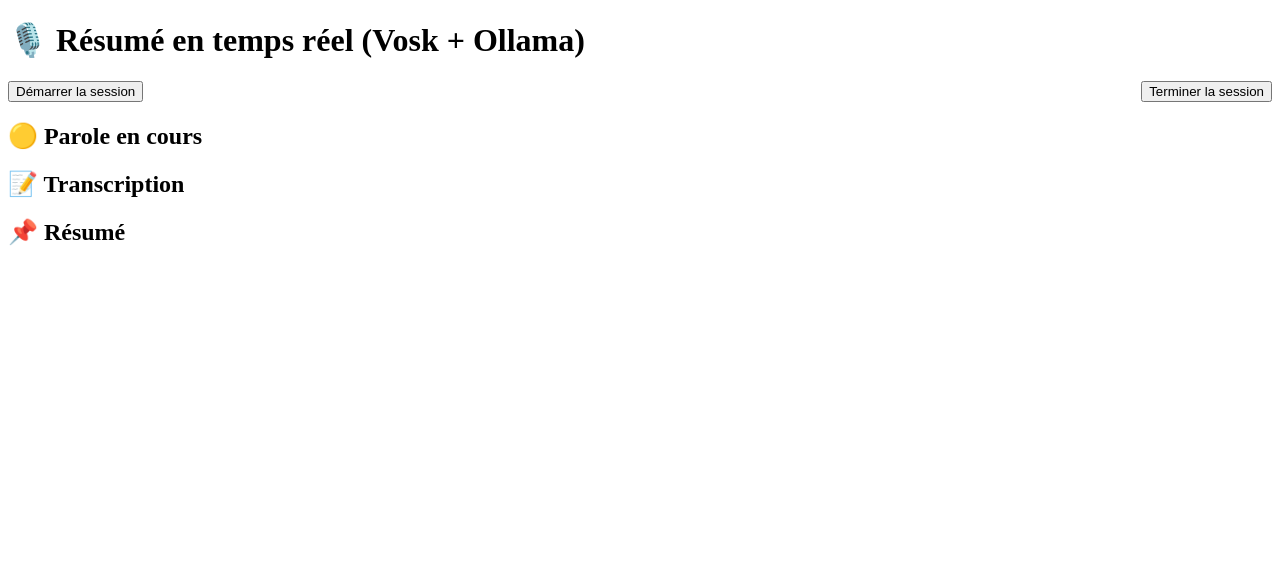
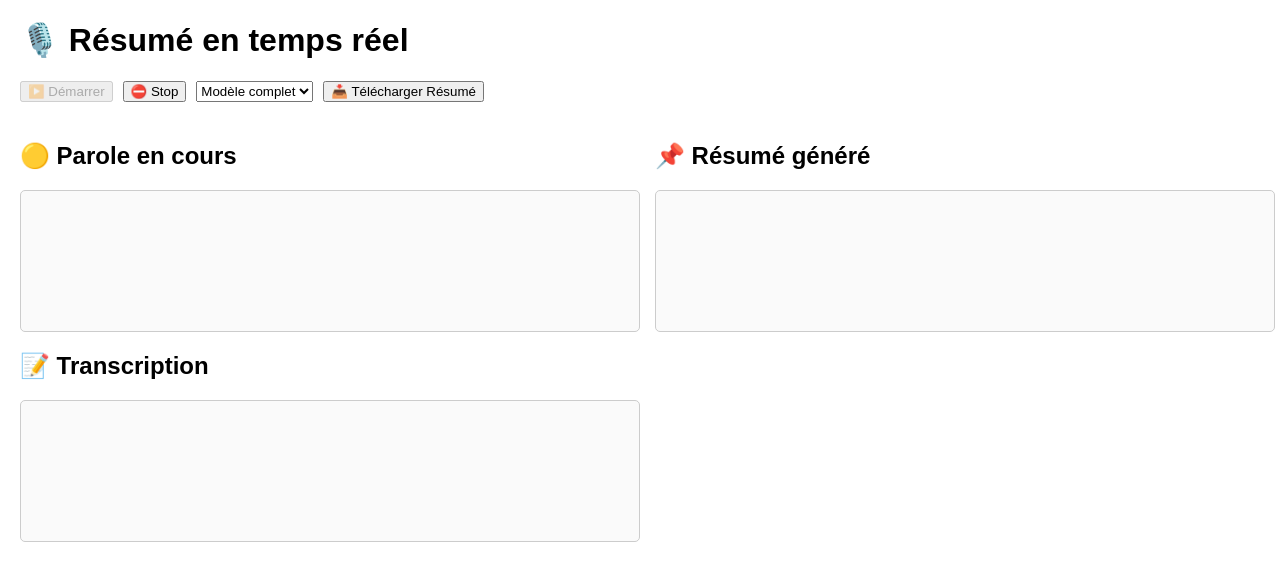
Before and after one commit to johnwaia/LocalResumeTranscriptionLive, a Flask app: page / in a window 1280 px wide. Shown: the top 581 px of the page. Run offline with Flask 3, Linux system fonts and the light colour scheme; data that the repository does not hold is empty.

Commit message:
feat: ajout du support sélection dynamique du modèle Vosk et contrôle explicite des sessions
- Ajout du sélecteur de modèle Vosk (modèle léger / modèle complet)
- Le modèle n'est désormais chargé qu'après sélection utilisateur (plus de modèle par défaut)
- Ajout du fichier `shared_state.py` pour gérer les états globaux (session_active, model_ready, model path)
- Implémentation du démarrage réel de la transcription uniquement après clic sur "Démarrer"
- Implémentation de l'arrêt complet de la transcription uniquement après clic sur "Stop"
- Correction de la logique entre le frontend et backend pour refléter correctement l'état de la session
- Mise à jour de `app.js` avec gestion complète du cycle (sélection modèle → enable start → start → stop)
- Ajout des boutons manquants dans `index.html` pour contrôle utilisateur de l'écoute
- Modification du streaming SSE pour mise à jour live de la transcription et du résumé
- Ajout de l'installation de `numpy` dans l'environnement Python (dépendance manquante pour `sounddevice` et `vosk`)
- Refactor de `stt_vosk.py` pour utiliser `sd.InputStream` à la place de `RawInputStream` afin d'éviter les buffers vides
- Fixe les imports circulaires en supprimant l'accès direct à `main.session_active` et en utilisant `shared_state`

BREAKING CHANGE:
La transcription ne démarre plus automatiquement au lancement.
L'utilisateur doit impérativement sélectionner un modèle puis cliquer sur "Démarrer".

```diff
--- a/main.py
+++ b/main.py
@@ -1,4 +1,3 @@
-# main.py
 from flask import Flask, render_template, Response, request, jsonify
 from flask_cors import CORS
 import threading
@@ -7,86 +6,20 @@ import json
 import time
 import re
 
-
-from stt_vosk import stt_loop, get_current_text, reset_transcript
+from stt_vosk import stt_loop, get_current_text, reset_transcript, set_model_path
 from ollama_client import update_structured_summary
+import shared_state
 
 app = Flask(__name__)
 CORS(app)
 
-# Queue pour envoyer des événements SSE au front
 events_queue: "queue.Queue" = queue.Queue()
 
-# Résumé courant (structuré)
-# {
-#   "title": "Titre",
-#   "subtitle": "Sous-titre",
-#   "bullets": ["pt1", "pt2", ...]
-# }
-current_summary = {
-    "title": "",
-    "subtitle": "",
-    "bullets": [],
-}
+current_summary = {"title": "", "subtitle": "", "bullets": []}
 
-# Pour éviter plusieurs résumés simultanés
 summarizer_busy = False
-
-# Gestion des sessions
-session_active = False
 session_reset_requested = False
 
-# --- Détection simple de mots-clés --- #
-
-FRENCH_STOPWORDS = {
-    "les", "des", "une", "un", "le", "la", "de", "du", "et",
-    "pour", "avec", "sur", "dans", "que", "qui", "en", "au",
-    "aux", "par", "à", "ce", "ces", "ses", "son", "sa", "vos",
-    "nos", "notre", "votre", "leurs", "leur", "mais",
-    "ou", "où", "donc", "or", "ni", "car", "ne", "pas", "plus",
-    "moins", "très", "tout", "tous", "toute", "toutes"
-}
-
-def extract_tags_from_text(text: str, max_tags: int = 10):
-    """
-    Heuristique simple :
-    - mots de 4+ lettres
-    - on vire les mots vides
-    - on favorise majuscules / chiffres
-    """
-    words = re.findall(r"\b[\wÀ-ÖØ-öø-ÿ\-]{4,}\b", text)
-    scores = {}
-
-    for w in words:
-        lw = w.lower()
-        if lw in FRENCH_STOPWORDS:
-            continue
-
-        score = 1
-        if any(c.isupper() for c in w):
-            score += 1
-        if any(c.isdigit() for c in w):
-            score += 1
-
-        scores[lw] = scores.get(lw, 0) + score
-
-    sorted_words = sorted(scores.items(), key=lambda x: x[1], reverse=True)
-    tags = []
-    for lw, _sc in sorted_words[:max_tags]:
-        label = None
-        for w in words:
-            if w.lower() == lw:
-                label = w
-                break
-        if not label:
-            label = lw
-        tags.append({"label": label, "type": "autre"})
-
-    return tags
-
-
-
-# ------------ Routes Flask ------------
 
 @app.route("/")
 def index():
@@ -94,10 +27,8 @@ def index():
 
 
 def event_stream():
-    """Générateur SSE -> envoie des événements JSON au front."""
     while True:
-        data = events_queue.get()
-        yield f"data: {json.dumps(data, ensure_ascii=False)}\n\n"
+        yield f"data: {json.dumps(events_queue.get(), ensure_ascii=False)}\n\n"
 
 
 @app.route("/stream")
@@ -107,151 +38,62 @@ def stream():
 
 @app.route("/session/start", methods=["POST"])
 def start_session():
-    """Démarre une nouvelle session (reset transcript + résumé)."""
-    global current_summary, session_active, session_reset_requested
+    global current_summary, session_reset_requested
 
-    print("[SESSION] Démarrage nouvelle session.")
+    reset_transcript()
+    current_summary = {"title": "", "subtitle": "", "bullets": []}
 
-    # reset STT
-    reset_transcript()
-
-    # reset résumé structuré
-    current_summary = {
-        "title": "",
-        "subtitle": "",
-        "bullets": [],
-    }
-
-    session_active = True
+    shared_state.session_active = True
     session_reset_requested = True
 
-    # informer le front
-    events_queue.put({
-        "type": "session",
-        "status": "started",
-    })
-
+    events_queue.put({"type": "session", "status": "started"})
     return jsonify({"status": "ok"})
 
 
 @app.route("/session/stop", methods=["POST"])
 def stop_session():
-    """Termine la session (on garde le dernier résumé affiché)."""
-    global session_active
-    print("[SESSION] Fin de session.")
-    session_active = False
 
-    events_queue.put({
-        "type": "session",
-        "status": "stopped",
-    })
-
+    shared_state.session_active = False
+    events_queue.put({"type": "session", "status": "stopped"})
     return jsonify({"status": "ok"})
 
 
-# ------------ Thread de résumé structuré ------------
+
+@app.route("/model/set", methods=["POST"])
+def change_model():
+
+    new_model = request.json["model"]
+    shared_state.current_model_path = new_model
+    shared_state.model_ready = True
+
+    print(f"🆕 Modèle sélectionné → {new_model}")
+    return jsonify({"status": "ok"})
 
 def summarizer_loop():
-    """
-    Met à jour le résumé structuré (titre + sous-titre + bullets)
-    sans jamais effacer le résumé affiché :
-      - tant que Ollama n'a pas répondu, l'ancien résumé reste à l'écran
-      - quand une nouvelle version arrive, on remplace proprement.
-    """
-    global current_summary, summarizer_busy
-    global session_active, session_reset_requested
+    global current_summary, summarizer_busy, session_reset_requested
 
     last_text = ""
+    while True:
+        if not shared_state.session_active:
+            time.sleep(0.2)
+            continue
 
-    print("[SUMMARY] Thread résumé démarré (structuré).")
+        live = get_current_text()
 
-    while True:
-        try:
-            # si aucune session -> on ne résume pas
-            if not session_active:
-                time.sleep(0.2)
-                continue
+        if live and live.strip() != last_text.strip() and not summarizer_busy:
+            last_text = live
+            summarizer_busy = True
 
-            # reset demandé (nouvelle session)
-            if session_reset_requested:
-                print("[SUMMARY] Reset pour nouvelle session.")
-                last_text = ""
-                current_summary = {
-                    "title": "",
-                    "subtitle": "",
-                    "bullets": [],
-                }
-                session_reset_requested = False
+            current_summary = update_structured_summary(current_summary, live)
 
-            live_text = get_current_text()
+            events_queue.put({"type": "summary_structured", "summary": current_summary})
+            summarizer_busy = False
 
-            if live_text and not summarizer_busy:
-                # tu peux soit résumer TOUT le texte,
-                # soit seulement le delta. Ici on prend tout le texte
-                # pour garder un résumé cohérent.
-                if len(live_text) > len(last_text):
-                    new_segment = live_text[len(last_text):]
-                else:
-                    new_segment = live_text
-
-                # on évite les updates pour 3 mots
-                if len(new_segment.strip()) > 20:
-                    last_text = live_text
-                    summarizer_busy = True
-
-                    print("\n[SUMMARY] Mise à jour du résumé structuré...")
-                    print("Texte utilisé (live_text) :")
-                    print(live_text)
-                    print("---------------------------------")
-
-                    # appel Ollama (synchrone)
-                    updated = update_structured_summary(
-                        previous_summary=current_summary,
-                        transcript=live_text,  # ou new_segment si tu veux contexte + léger
-                    )
-                    current_summary = updated
-
-                    print("[SUMMARY] Nouveau résumé structuré :")
-                    print(current_summary)
-                    print("====================================\n")
-
-                    # envoi au front : on remplace tout le bloc résumé
-                    events_queue.put({
-                        "type": "summary_structured",
-                        "summary": current_summary,
-                    })
-
-                    tags = extract_tags_from_text(live_text)
-                    events_queue.put({
-                        "type": "tags",
-                        "tags": tags,
-                    })
-
-                    summarizer_busy = False
-
-            time.sleep(1.0)  # fréquence d'update du résumé
-
-        except Exception as e:
-            print("Erreur dans summarizer_loop:", e)
-            summarizer_busy = False
-            time.sleep(1.0)
+        time.sleep(1)
 
 
-# ------------ Lancement des threads + serveur ------------
+if __name__ == "__main__":
+    threading.Thread(target=stt_loop, args=(events_queue,), daemon=True).start()
+    threading.Thread(target=summarizer_loop, daemon=True).start()
 
-if __name__ == "__main__":
-    # Thread STT (Vosk)
-    t_stt = threading.Thread(target=stt_loop, args=(events_queue,), daemon=True)
-    t_stt.start()
-
-    # Thread Résumé structuré
-    t_sum = threading.Thread(target=summarizer_loop, daemon=True)
-    t_sum.start()
-
-    app.run(
-        host="0.0.0.0",
-        port=5000,
-        debug=True,
-        threaded=True,
-        use_reloader=False,
-    )
+    app.run(host="0.0.0.0", port=5000, debug=True, threaded=True, use_reloader=False)
--- /dev/null
+++ b/shared_state.py
@@ -0,0 +1,3 @@
+session_active = False
+model_ready = False
+current_model_path = None
--- a/static/app.js
+++ b/static/app.js
@@ -1,138 +1,69 @@
-// static/app.js
-document.addEventListener("DOMContentLoaded", () => {
-  // --- Références DOM --- //
-  const partialEl = document.getElementById("partial");
-  const transcriptEl = document.getElementById("transcript");
-  const summaryTitleEl = document.getElementById("summary-title");
-  const summarySubtitleEl = document.getElementById("summary-subtitle");
-  const summaryListEl = document.getElementById("summary-list");
-  const startBtn = document.getElementById("start-session");
-  const stopBtn = document.getElementById("stop-session");
+const source = new EventSource("/stream");
 
-  // --- État côté front --- //
-  let currentTranscript = "";
-  let structuredSummary = {
-    title: "",
-    subtitle: "",
-    bullets: [],
-  };
-  let currentTags = []; // [{label, type}, ...]
+const partialBox = document.getElementById("partial");
+const transcriptBox = document.getElementById("transcript");
+const titleBox = document.getElementById("summary-title");
+const subtitleBox = document.getElementById("summary-subtitle");
+const listBox = document.getElementById("summary-list");
 
-  // --- Helpers pour surligner les mots-clés --- //
-  function escapeHtml(str) {
-    return str
-      .replace(/&/g, "&amp;")
-      .replace(/</g, "&lt;")
-      .replace(/>/g, "&gt;");
-  }
+source.onmessage = (event) => {
+  const data = JSON.parse(event.data);
 
-  function escapeRegExp(str) {
-    return str.replace(/[.*+?^${}()|[\]\\]/g, "\\$&");
-  }
+  if (data.type === "partial") partialBox.innerText = data.text;
+  if (data.type === "transcript") transcriptBox.innerText = data.text;
 
-  function highlightWithTags(text) {
-    if (!text) return "";
-    let html = escapeHtml(text);
-
-    currentTags.forEach((tag) => {
-      const label = tag.label || "";
-      if (!label) return;
-
-      const pattern = new RegExp("\\b(" + escapeRegExp(label) + ")\\b", "gi");
-      html = html.replace(
-        pattern,
-        '<span class="keyword-span">$1</span>'
-      );
-    });
-
-    return html;
-  }
-
-  // --- Fonctions de rendu --- //
-  function renderTranscript() {
-    if (!transcriptEl) return;
-    transcriptEl.innerHTML = highlightWithTags(currentTranscript);
-  }
-
-  function renderStructuredSummary() {
-    if (!summaryTitleEl || !summarySubtitleEl || !summaryListEl) return;
-
-    const title = structuredSummary.title || "Résumé de la conversation";
-    const subtitle = structuredSummary.subtitle || "";
-    const bullets = structuredSummary.bullets || [];
-
-    summaryTitleEl.innerHTML = highlightWithTags(title);
-    summarySubtitleEl.innerHTML = highlightWithTags(subtitle);
-
-    summaryListEl.innerHTML = "";
-    bullets.forEach((b) => {
+  if (data.type === "summary_structured") {
+    const s = data.summary;
+    titleBox.innerText = s.title;
+    subtitleBox.innerText = s.subtitle;
+    listBox.innerHTML = "";
+    s.bullets.forEach(b => {
       const li = document.createElement("li");
-      li.innerHTML = highlightWithTags(b);
-      summaryListEl.appendChild(li);
+      li.innerText = b;
+      listBox.appendChild(li);
     });
   }
+};
 
-  // --- SSE : événements backend --- //
-  const source = new EventSource("/stream");
 
-  source.onmessage = (event) => {
-    try {
-      const data = JSON.parse(event.data);
+// ---- Boutons ----
 
-      if (data.type === "partial") {
-        if (partialEl) partialEl.textContent = data.text || "";
+document.getElementById("start-session").disabled = true;
 
-      } else if (data.type === "transcript_live" || data.type === "transcript") {
-        currentTranscript = data.text || "";
-        renderTranscript();
+// Choix du modèle => active le bouton démarrer
+document.getElementById("model-select").onchange = async (e) => {
+  await fetch("/model/set", {
+    method: "POST",
+    headers: { "Content-Type": "application/json" },
+    body: JSON.stringify({ model: e.target.value }),
+  });
 
-      } else if (data.type === "summary_structured") {
-        structuredSummary = data.summary || structuredSummary;
-        renderStructuredSummary();
+  console.log("🟢 Modèle prêt → vous pouvez démarrer");
+  document.getElementById("start-session").disabled = false;
+};
 
-      } else if (data.type === "tags") {
-        currentTags = data.tags || [];
-        // re-render transcript + summary avec les nouveaux mots-clés
-        renderTranscript();
-        renderStructuredSummary();
+// 🚀 Bouton Démarrer Session (MANQUANT AVANT)
+document.getElementById("start-session").onclick = async () => {
+  await fetch("/session/start", { method: "POST" });
+  console.log("🎤 Session démarrée !");
+};
 
-      } else if (data.type === "session") {
-        if (data.status === "started") {
-          if (partialEl) partialEl.textContent = "";
-          currentTranscript = "";
-          structuredSummary = { title: "", subtitle: "", bullets: [] };
-          currentTags = [];
-          renderTranscript();
-          renderStructuredSummary();
-        }
-      }
-    } catch (e) {
-      console.error("Erreur parsing event:", e);
-    }
-  };
+// Bouton Stop Session
+document.getElementById("stop-session").onclick = async () => {
+  await fetch("/session/stop", { method: "POST" });
+  console.log("🛑 Session stoppée !");
+};
 
-  source.onerror = (err) => {
-    console.error("Erreur EventSource:", err);
-  };
 
-  // --- Boutons start / stop --- //
-  if (startBtn) {
-    startBtn.addEventListener("click", async () => {
-      try {
-        await fetch("/session/start", { method: "POST" });
-      } catch (e) {
-        console.error("Erreur start session:", e);
-      }
-    });
-  }
+// ---- Download résumé ----
+document.getElementById("download-summary").onclick = () => {
+  const text =
+    `${titleBox.innerText}\n${subtitleBox.innerText}\n\n` +
+    [...listBox.querySelectorAll("li")].map(li => "- " + li.innerText).join("\n");
 
-  if (stopBtn) {
-    stopBtn.addEventListener("click", async () => {
-      try {
-        await fetch("/session/stop", { method: "POST" });
-      } catch (e) {
-        console.error("Erreur stop session:", e);
-      }
-    });
-  }
-});
+  const blob = new Blob([text], { type: "text/plain" });
+  const link = document.createElement("a");
+  link.href = URL.createObjectURL(blob);
+  link.download = "resume.txt";
+  link.click();
+};
--- a/static/style.css
+++ b/static/style.css
@@ -1,108 +1,25 @@
+body {
+  font-family: Arial, sans-serif;
+  margin: 20px;
+}
+
 .toolbar {
   display: flex;
-  justify-content: space-between;
-  align-items: flex-start;
-  gap: 16px;
-  margin-bottom: 16px;
-  flex-wrap: wrap;
+  gap: 10px;
+  margin-bottom: 20px;
 }
 
-.tags-block h2 {
-  font-size: 1rem;
-  margin: 0 0 6px 0;
+.layout {
+  display: grid;
+  grid-template-columns: 50% 50%;
+  gap: 15px;
 }
 
-.tags-container {
-  display: flex;
-  flex-wrap: wrap;
-  gap: 8px;
-  max-width: 800px;
+.box, .summary-box {
+  border: 1px solid #ccc;
+  border-radius: 5px;
+  padding: 10px;
+  min-height: 120px;
+  background: #fafafa;
+  overflow-y: auto;
 }
-
-.tags-empty {
-  font-size: 0.85rem;
-  color: #9ca3af;
-}
-
-.tag-pill {
-  border: none;
-  border-radius: 999px;
-  padding: 4px 10px;
-  font-size: 0.8rem;
-  background: #111827;
-  color: #e5e7eb;
-  cursor: pointer;
-  opacity: 0.8;
-  transition: transform 0.1s ease, opacity 0.1s ease, box-shadow 0.1s ease,
-    background 0.1s ease;
-}
-
-.tag-pill:hover {
-  opacity: 1;
-  transform: translateY(-1px);
-  box-shadow: 0 4px 12px rgba(0, 0, 0, 0.4);
-}
-
-.tag-pill.active {
-  background: #2563eb;
-  color: #f9fafb;
-  opacity: 1;
-}
-
-.tag-highlight {
-  background: rgba(37, 99, 235, 0.25);
-  padding: 0 2px;
-  border-radius: 4px;
-}
-
-.save-button {
-  border-radius: 999px;
-  border: none;
-  padding: 8px 16px;
-  font-size: 0.9rem;
-  cursor: pointer;
-  background: linear-gradient(135deg, #10b981, #22c55e);
-  color: #022c22;
-  font-weight: 600;
-  box-shadow: 0 8px 20px rgba(16, 185, 129, 0.5);
-  transition: transform 0.1s ease, box-shadow 0.1s ease, filter 0.1s ease;
-}
-
-.save-button:hover {
-  transform: translateY(-1px);
-  box-shadow: 0 10px 24px rgba(16, 185, 129, 0.6);
-  filter: brightness(1.05);
-}
-
-
-
-
-.summary-title {
-  font-size: 1.1rem;
-  font-weight: 600;
-  margin: 0 0 4px 0;
-}
-
-.summary-subtitle {
-  font-size: 0.9rem;
-  color: #9ca3af;
-  margin: 0 0 8px 0;
-}
-
-.summary-list {
-  padding-left: 1.2rem;
-  margin: 0;
-}
-
-.summary-list li {
-  margin-bottom: 4px;
-  font-size: 0.95rem;
-}
-
-
-.keyword-span {
-  background: rgba(251, 191, 36, 0.3);
-  padding: 0 2px;
-  border-radius: 4px;
-  font-weight: 500;
-}
--- a/templates/index.html
+++ b/templates/index.html
@@ -2,39 +2,53 @@
 <html lang="fr">
 <head>
   <meta charset="UTF-8" />
-  <title>Résumé en temps réel (Vosk + Ollama)</title>
+  <title>Résumé en temps réel</title>
   <link rel="stylesheet" href="{{ url_for('static', filename='style.css') }}" />
 </head>
+
 <body>
-  <div class="app-container">
-    <h1>🎙️ Résumé en temps réel (Vosk + Ollama)</h1>
 
-    <div class="toolbar">
-      <button id="start-session">Démarrer la session</button>
-      <button id="stop-session">Terminer la session</button>
-    </div>
+<h1>🎙️ Résumé en temps réel</h1>
 
-    <section class="panel">
+<div class="toolbar">
+  <button id="start-session">▶️ Démarrer</button>
+  <button id="stop-session">⛔ Stop</button>
+
+  <select id="model-select">
+    <option value="vosk-model-small-fr">Modèle léger</option>
+    <option value="vosk-model-large-fr" selected>Modèle complet</option>
+  </select>
+
+  <button id="download-summary">📥 Télécharger Résumé</button>
+</div>
+
+<div class="layout">
+
+  <div class="left">
+    <section>
       <h2>🟡 Parole en cours</h2>
       <div id="partial" class="box"></div>
     </section>
 
-    <section class="panel">
+    <section>
       <h2>📝 Transcription</h2>
       <div id="transcript" class="box"></div>
     </section>
+  </div>
 
-    <section class="panel">
-      <h2>📌 Résumé</h2>
-      <div id="summary" class="box summary-box">
-        <h3 id="summary-title" class="summary-title"></h3>
-        <p id="summary-subtitle" class="summary-subtitle"></p>
-        <ul id="summary-list" class="summary-list"></ul>
+  <div class="right">
+    <section>
+      <h2>📌 Résumé généré</h2>
+      <div id="summary" class="summary-box">
+        <h3 id="summary-title"></h3>
+        <p id="summary-subtitle"></p>
+        <ul id="summary-list"></ul>
       </div>
     </section>
   </div>
 
-  <script src="{{ url_for('static', filename='app.js') }}"></script>
+</div>
+
+<script src="{{ url_for('static', filename='app.js') }}"></script>
 </body>
-
 </html>
--- a/test_vosk.py
+++ b/test_vosk.py
@@ -3,7 +3,7 @@ import json
 import sounddevice as sd
 from vosk import Model, KaldiRecognizer
 
-MODEL_PATH = "vosk-model-fr"  # dossier du modèle FR
+MODEL_PATH = "vosk-model-large-fr"  # dossier du modèle FR
 
 
 def main():
```
Also changed, not shown: stt_vosk.py (+79 -61 lines), README.md, 1 other file.
